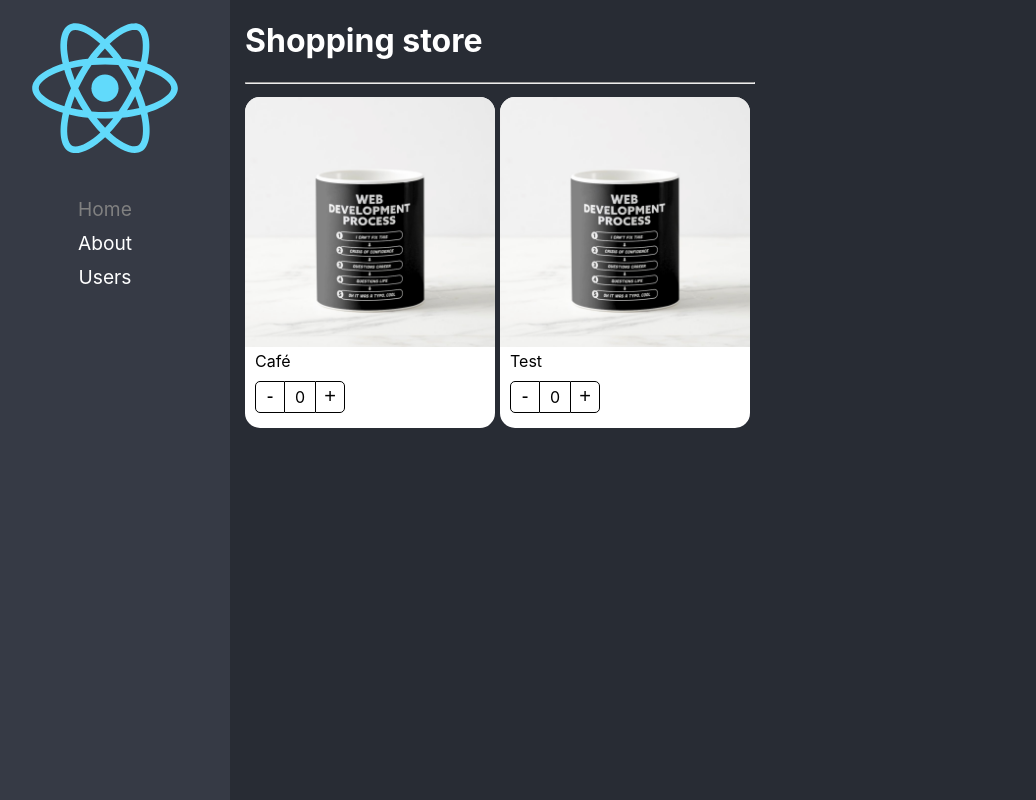
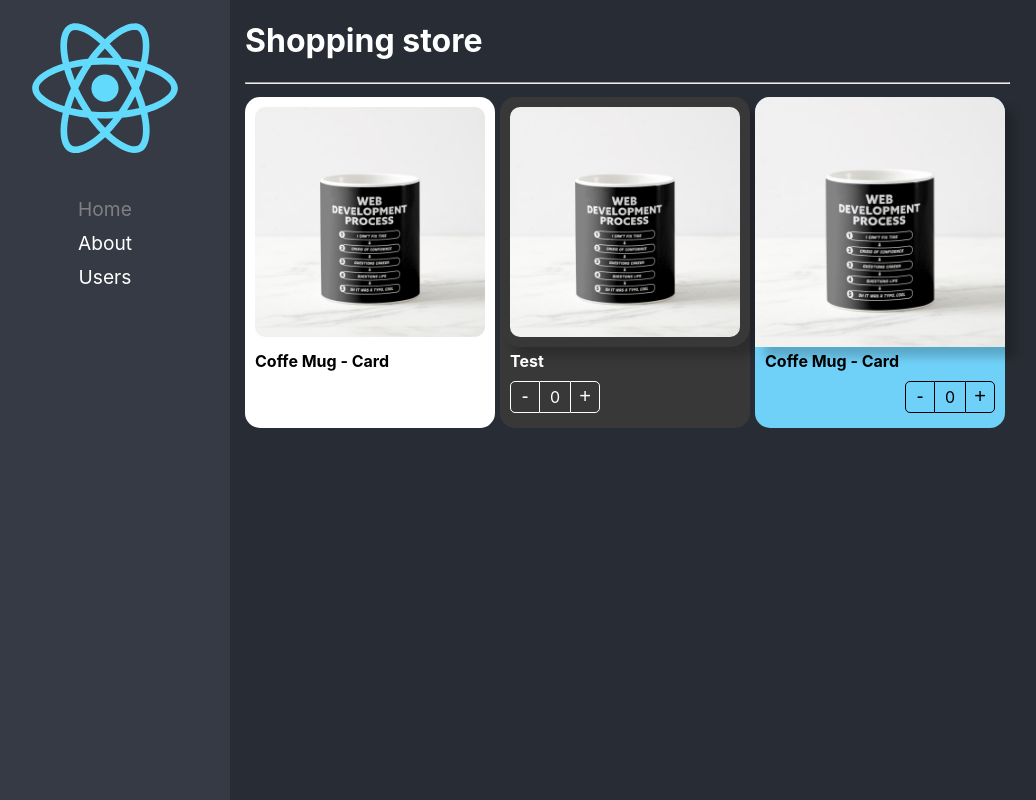
Before and after one commit to OmarVelasco10/new-react-app, a React (Create React App) app: page /home in a window 1280 px wide. Shown: the whole page, without its empty margins (20-1056 px from the left). Built offline with nearby package versions, Linux system fonts and the light colour scheme.

Commit message:
Component extend styles ready

```diff
--- a/src/02-component-patterns/components/ProductButtons.tsx
+++ b/src/02-component-patterns/components/ProductButtons.tsx
@@ -1,11 +1,18 @@
-import { useContext } from "react";
+import { CSSProperties, useContext } from "react";
 import { ProductContext } from "./ProductCard";
 import styles from "../styles/styles.module.css";
 
-export const ProductButtons = () => {
+export interface Props {
+  className?: string;
+  style?: CSSProperties
+}
+
+export const ProductButtons = ({className, style}: Props) => {
     const { increaseBy, counter} = useContext(ProductContext);
     return (
-      <div className={styles.buttonsContainer}>
+      <div className={`${styles.buttonsContainer} ${className}`}
+        style={style}
+      >
         <button className={styles.buttonMinus} onClick={() => increaseBy(-1)}>
           {" "}
           -{" "}
--- a/src/02-component-patterns/components/ProductCard.tsx
+++ b/src/02-component-patterns/components/ProductCard.tsx
@@ -1,7 +1,7 @@
-import { ReactElement, createContext, useContext } from "react";
+import { CSSProperties, ReactElement, createContext } from "react";
 import styles from "../styles/styles.module.css";
 import { useProduct } from "../hooks/useProduct";
-import { ProductContextProps, ProductCardProps } from "../interfaces/interfaces";
+import { ProductContextProps, Product } from "../interfaces/interfaces";
 
 
 
@@ -10,18 +10,27 @@ const { Provider } = ProductContext;
 
 
 
+export interface Props {
+  product: Product;
+  children?: ReactElement | ReactElement[];
+  className?: string;
+  style?: CSSProperties
+}
 
 
 
 
-export const ProductCard = ({ children, product }: ProductCardProps) => {
+
+export const ProductCard = ({ children, product, className , style}: Props) => {
   const { counter, increaseBy } = useProduct();
 
   return (
     <Provider value={{
       counter, increaseBy, product
     }}>
-      <div className={styles.productCard}>
+      <div className= {`${styles.productCard} ${className}` }
+        style={style}
+      >
         {children}
         {/* <ProductImage img={product.img} />
       <ProductTitle title={product.title} />
--- a/src/02-component-patterns/components/ProductImgae.tsx
+++ b/src/02-component-patterns/components/ProductImgae.tsx
@@ -1,9 +1,15 @@
-import { useContext } from "react";
+import { CSSProperties, useContext } from "react";
 import { ProductContext } from "./ProductCard";
 import noImage from "../assets/no-image.jpg";
 import styles from "../styles/styles.module.css";
 
-export const ProductImage = ({ img = "" }) => {
+export interface Props {
+  img?: string
+  className?: string;
+  style?: CSSProperties
+}
+
+export const ProductImage = ({ img, className, style}: Props) => {
     const {product} = useContext(ProductContext);
     let imgToShow: string;
     if(img) {
@@ -17,9 +23,10 @@ export const ProductImage = ({ img = "" }) => {
 
     return (
       <img
-        className={styles.productImg}
+        className={`${styles.productImg} ${className}`}
         src={imgToShow}
         alt="Product img"
+        style={style}
       />
     );
   };
--- a/src/02-component-patterns/components/ProductTitle.tsx
+++ b/src/02-component-patterns/components/ProductTitle.tsx
@@ -1,9 +1,17 @@
-import { useContext } from "react";
+import { CSSProperties, useContext } from "react";
 import { ProductContext } from "./ProductCard";
 import styles from "../styles/styles.module.css";
 
+export interface Props {
+  title?: string;
+  className?: string;
+  activeClass?: string;
+  style?: CSSProperties
+}
 
-export const ProductTitle = ({ title }: { title?: string }) => {
+export const ProductTitle = ({ title, className,style }: Props) => {
     const {product} = useContext(ProductContext);
-    return <span className={styles.productDescription}>{title ? title : product.title}</span>;
+    return <span className={`${styles.productDescription} ${className}`}
+      style={style}
+    >{title ? title : product.title}</span>;
   };
--- a/src/02-component-patterns/pages/ShoppingPage.tsx
+++ b/src/02-component-patterns/pages/ShoppingPage.tsx
@@ -1,4 +1,5 @@
 import { ProductButtons, ProductCard, ProductImage, ProductTitle } from "../components";
+import '../styles/custom-styles.css';
 
 const product = {
     id: '1',
@@ -20,15 +21,32 @@ export const ShoppingPage = () => {
         }}
       >
         <ProductCard product={product}>
-            <ProductCard.Image />
-            <ProductCard.Title  title={'Café'}/>
-            <ProductCard.Buttons />
+            <ProductCard.Image className = "custom-image"/>
+            <ProductCard.Title className="text-bold" activeClass="active"/>
+            <ProductCard.Buttons  className="custom-buttons"/>
         </ProductCard>
 
-         <ProductCard product={product}>
-            <ProductImage/>
-            <ProductTitle title={'Test'}/>
-            <ProductButtons />
+         <ProductCard product={product}
+          className="bg-dark text-white"
+         >
+            <ProductImage className = "custom-image" style={{boxShadow: '10px 10px 10px rgba(0,0,0,0.2)'}}/>
+            <ProductTitle title={'Test'} className="text-bold" activeClass="active"/>
+            <ProductButtons  className="custom-buttons"/>
+        </ProductCard>
+
+        <ProductCard product={product}
+          style={{
+            backgroundColor: '#70D1F8'
+          }}
+         >
+            <ProductImage style={{boxShadow: '10px 10px 10px rgba(0,0,0,0.2)'}}/>
+            <ProductTitle style={{fontWeight: 'bold'}}/>
+            <ProductButtons
+              style={{
+                display: 'flex',
+                justifyContent: 'end'
+              }}
+            />
         </ProductCard>
       </div>
     </div>
--- /dev/null
+++ b/src/02-component-patterns/styles/custom-styles.css
@@ -0,0 +1,22 @@
+.bg-dark {
+    background-color: rgb(56,56,56);
+}
+
+.text-white {
+    color: white;
+}
+
+.text-bold {
+    font-weight: bold;
+}
+
+.custom-image {
+    padding: 10px;
+    width: calc(100% - 20px);
+    border-radius: 20px;
+}
+
+.custom-buttons button, .custom-buttons div{
+    color: white;
+    border-color: white;
+}
```
Also changed, not shown: src/02-component-patterns/interfaces/interfaces.ts (+7 -9 lines).
